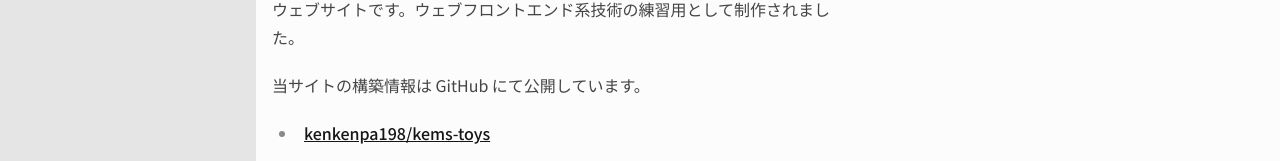
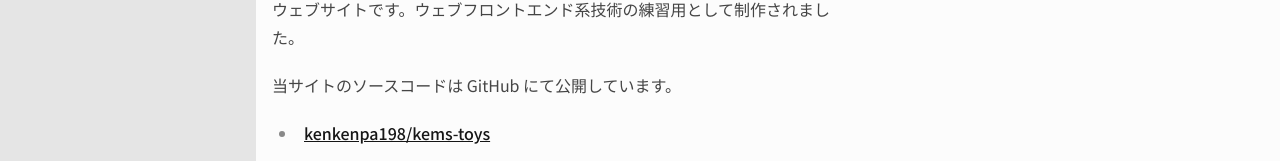
Before and after one commit to kem198/kems-toys, a Next.js app: page /about in a window 1280 px wide. Shown: the part 269-430 px from the top of the page. Built offline with nearby package versions, Linux system fonts and the light colour scheme.

Commit message:
small changed

```diff
--- a/src/app/(toys)/about/page.tsx
+++ b/src/app/(toys)/about/page.tsx
@@ -7,7 +7,7 @@ const source = `
 
 [KeM's Toys](https://toys.kems-clew.net) (以下「当サイト」) は、管理人である KeM198 が制作・公開しているウェブサイトです。ウェブフロントエンド系技術の練習用として制作されました。
 
-当サイトの構築情報は GitHub にて公開しています。
+当サイトのソースコードは GitHub にて公開しています。
 
 - [kenkenpa198/kems-toys](https://github.com/kenkenpa198/kems-toys)
 
```
